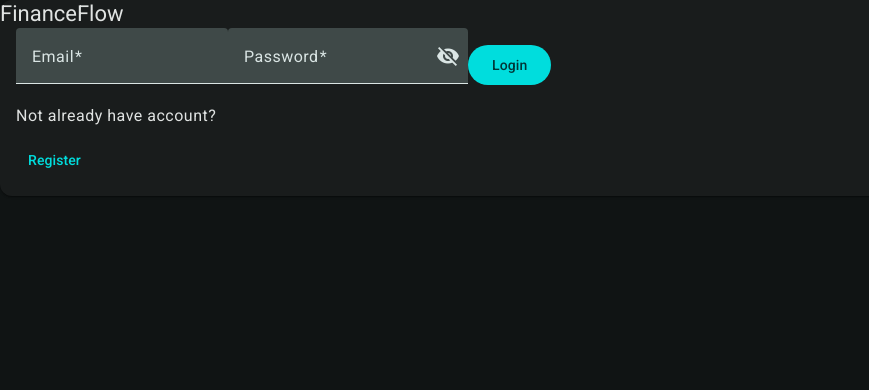
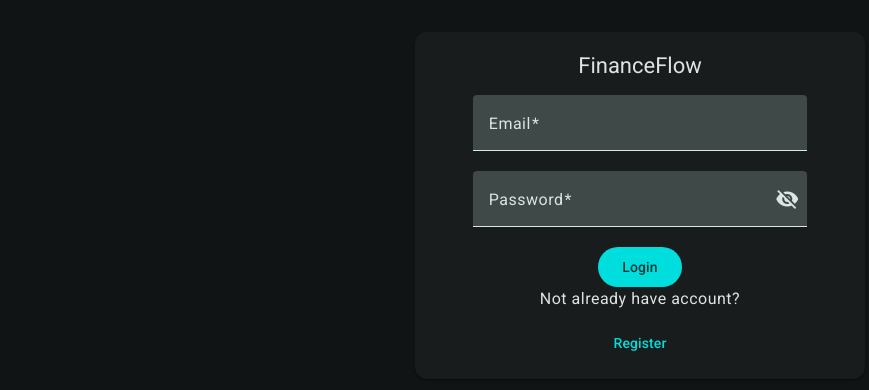
Before and after one commit to MarcinKielbik/FinanceFlowUI, an Angular app: page /login in a window 1280 px wide. Shown: the top 390 px of the page, without its empty margins (0-869 px from the left). Built offline with nearby package versions, Linux system fonts and the light colour scheme.

Commit message:
Add styling for login

```diff
--- a/src/app/components/login/login.component.html
+++ b/src/app/components/login/login.component.html
@@ -5,34 +5,48 @@
       <!-- email -->
       <mat-form-field>
         <mat-label>Email</mat-label>
-                <input type="text" formControlName="email" matInput placeholder="username123@gmail.com" required>
+        <input
+          type="text"
+          formControlName="email"
+          matInput
+          placeholder="username123@gmail.com"
+          required
+        />
       </mat-form-field>
 
       <!-- password -->
       <mat-form-field>
         <mat-label>Password</mat-label>
-                <input matInput [type]="hide ? 'password' : 'text'" formControlName="password" required>
-                <button mat-icon-button matSuffix (click)="hide = !hide" [attr.aria-label]="'Hide password'" [attr.aria-pressed]="hide">
-                  <mat-icon>{{hide ? 'visibility_off' : 'visibility'}}</mat-icon>
+        <input
+          matInput
+          [type]="hide ? 'password' : 'text'"
+          formControlName="password"
+          required
+        />
+        <button
+          mat-icon-button
+          matSuffix
+          (click)="hide = !hide"
+          [attr.aria-label]="'Hide password'"
+          [attr.aria-pressed]="hide"
+        >
+          <mat-icon>{{ hide ? "visibility_off" : "visibility" }}</mat-icon>
         </button>
       </mat-form-field>
 
       <p *ngIf="error" class="error">
-                {{error}}
+        {{ error }}
       </p>
 
-            <button mat-flat-button>
-                Login
-            </button>
+      <div class="">
+        <button mat-flat-button type="submit" (click)="login()">Login</button>
+      </div>
 
       <div class="register">
         <p>Not already have account?</p>
       </div>
 
-            <button mat-button (click)="navigateToRegistration()">
-                Register
-            </button>
-
+      <button mat-button (click)="navigateToRegistration()">Register</button>
     </form>
   </mat-card-content>
 </mat-card>
--- a/src/app/components/login/login.component.scss
+++ b/src/app/components/login/login.component.scss
@@ -0,0 +1,16 @@
+
+
+mat-card-title {
+    margin-bottom: 15px;
+    margin-top: 20px;
+}
+
+mat-card {
+    max-width: 450px;
+    margin: 2em auto;
+    text-align: center;
+}
+
+mat-form-field {
+    width: 80%;
+}
--- a/src/app/components/login/login.component.ts
+++ b/src/app/components/login/login.component.ts
@@ -8,6 +8,9 @@ import { Router } from '@angular/router';
   styleUrl: './login.component.scss'
 })
 export class LoginComponent {
+login() {
+throw new Error('Method not implemented.');
+}
 
   hide: boolean = true;
   loginForm!: FormGroup;
```
Lines whose indentation alone changed are shown as unchanged.
